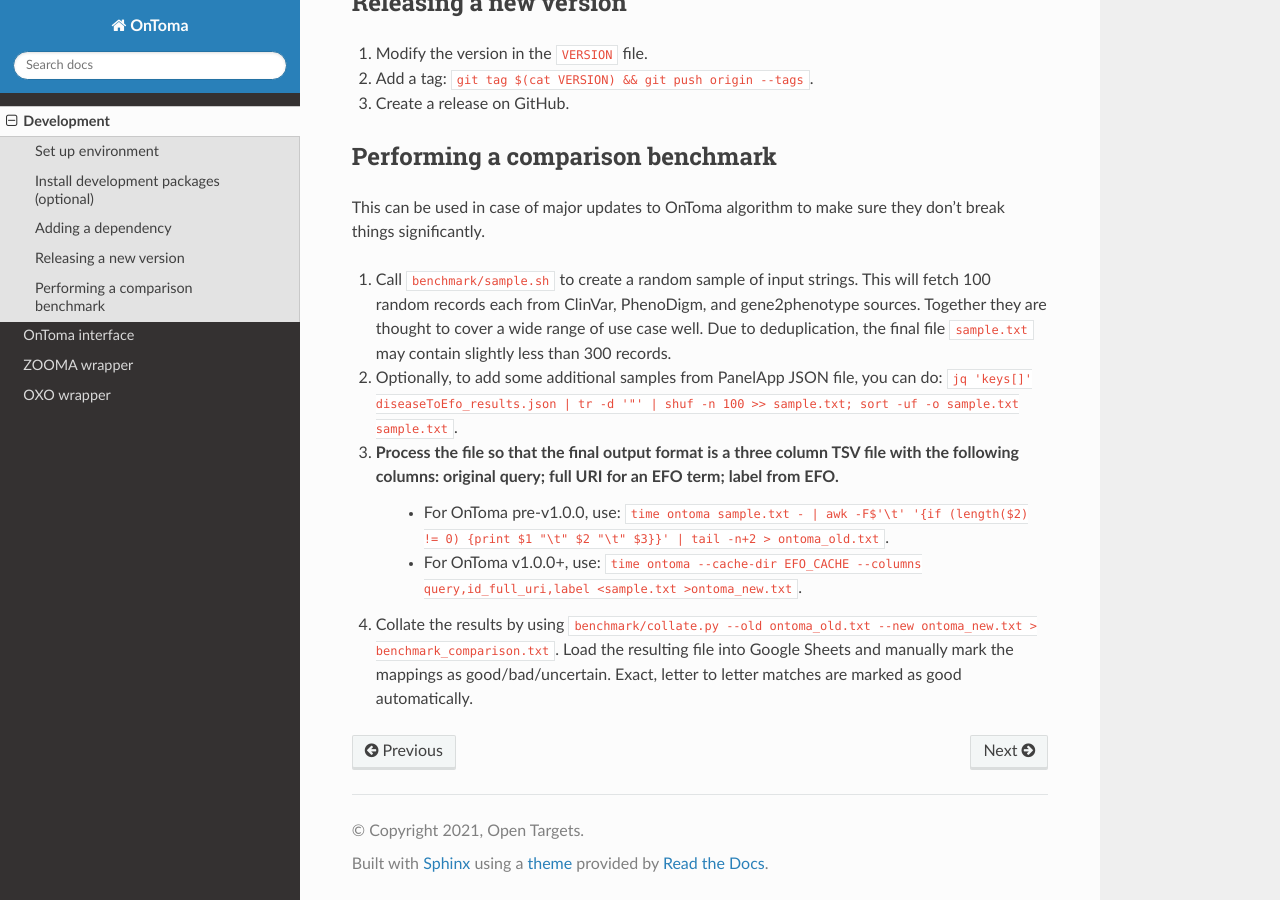
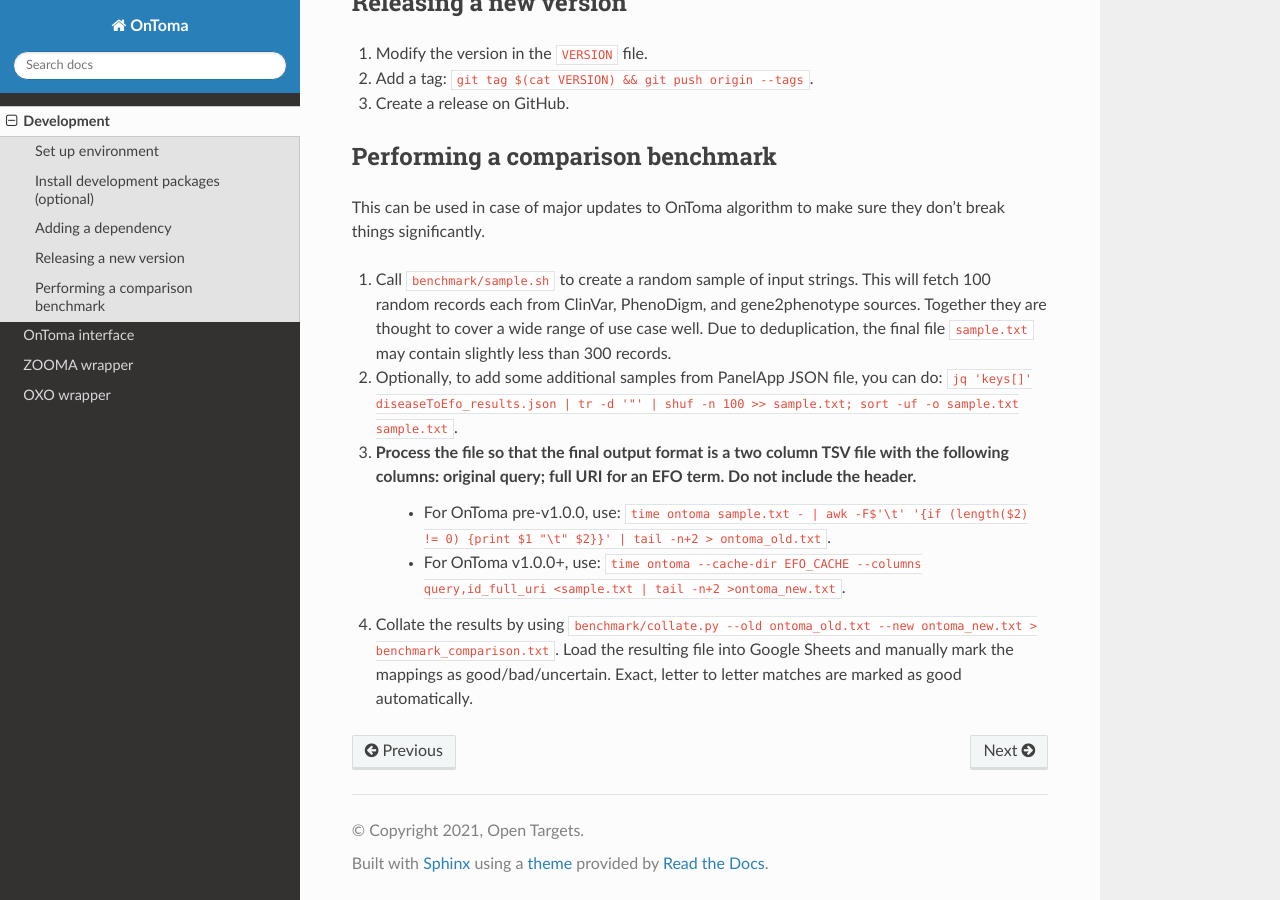
Before and after one commit to opentargets/OnToma, a Sphinx documentation site: the page built from docs/development.rst, in a window 1280 px wide and 900 px high, scrolled down 575 px. Built offline with Sphinx 7.4.7 and the Read the Docs theme 2.0.0, drawn with Linux system fonts in a browser that asks for light colours.

```diff
--- a/docs/development.rst
+++ b/docs/development.rst
@@ -44,7 +44,7 @@ This can be used in case of major updates to OnToma algorithm to make sure they
 
 #. Call ``benchmark/sample.sh`` to create a random sample of input strings. This will fetch 100 random records each from ClinVar, PhenoDigm, and gene2phenotype sources. Together they are thought to cover a wide range of use case well. Due to deduplication, the final file ``sample.txt`` may contain slightly less than 300 records.
 #. Optionally, to add some additional samples from PanelApp JSON file, you can do: ``jq 'keys[]' diseaseToEfo_results.json | tr -d '"' | shuf -n 100 >> sample.txt; sort -uf -o sample.txt sample.txt``.
-#. Process the file so that the final output format is a three column TSV file with the following columns: original query; full URI for an EFO term; label from EFO.
-    * For OnToma pre-v1.0.0, use: ``time ontoma sample.txt - | awk -F$'\t' '{if (length($2) != 0) {print $1 "\t" $2 "\t" $3}}' | tail -n+2 > ontoma_old.txt``.
-    * For OnToma v1.0.0+, use: ``time ontoma --cache-dir EFO_CACHE --columns query,id_full_uri,label <sample.txt >ontoma_new.txt``.
+#. Process the file so that the final output format is a two column TSV file with the following columns: original query; full URI for an EFO term. Do not include the header.
+    * For OnToma pre-v1.0.0, use: ``time ontoma sample.txt - | awk -F$'\t' '{if (length($2) != 0) {print $1 "\t" $2}}' | tail -n+2 > ontoma_old.txt``.
+    * For OnToma v1.0.0+, use: ``time ontoma --cache-dir EFO_CACHE --columns query,id_full_uri <sample.txt | tail -n+2 >ontoma_new.txt``.
 #. Collate the results by using ``benchmark/collate.py --old ontoma_old.txt --new ontoma_new.txt > benchmark_comparison.txt``. Load the resulting file into Google Sheets and manually mark the mappings as good/bad/uncertain. Exact, letter to letter matches are marked as good automatically.
```
Also changed, not shown: 1 other file.
